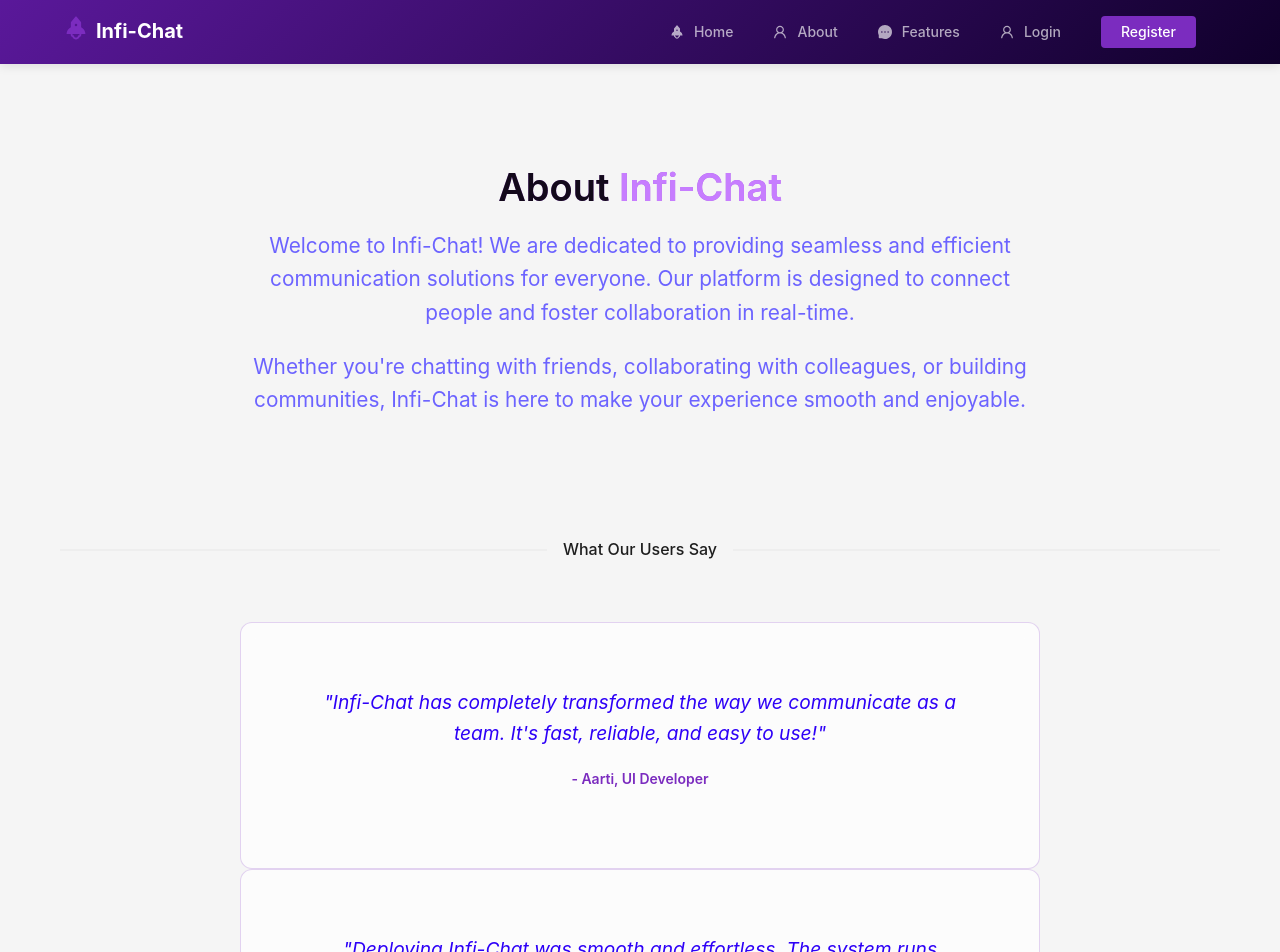
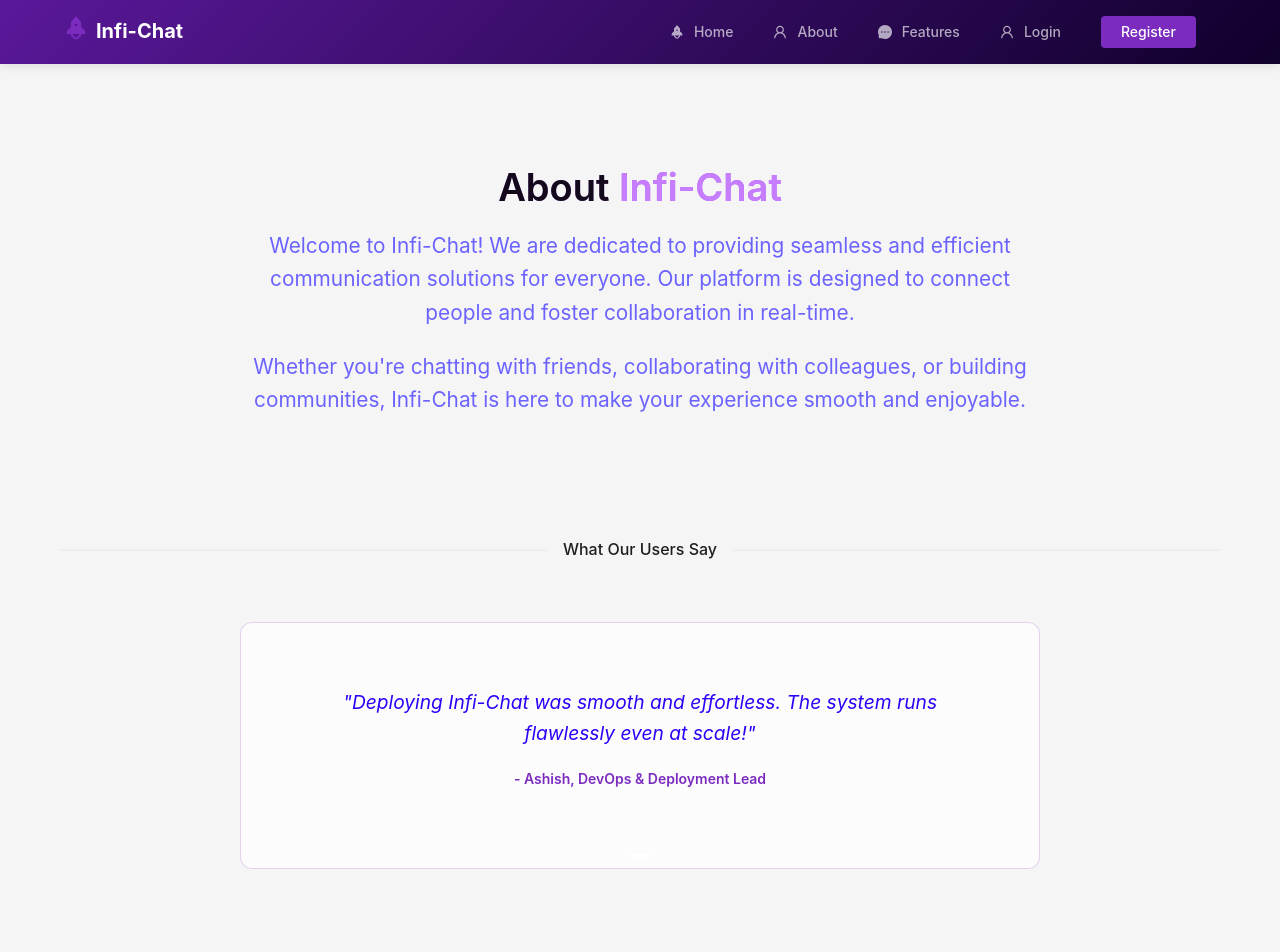
Before and after one commit to Aarupa/infi-chat, a React (Vite) app: page /about in a window 1280 px wide. Shown: the top 952 px of the page. Built offline with nearby package versions, Linux system fonts and the light colour scheme.

Commit message:
added craousal

```diff
--- a/src/component/About.jsx
+++ b/src/component/About.jsx
@@ -1,6 +1,6 @@
 import React from 'react';
-import { Typography, Card, Divider } from 'antd';
-import './Home.css'; // Reuse the same CSS
+import { Typography, Card, Divider, Carousel } from 'antd';
+import './Home.css';
 
 const { Title, Paragraph } = Typography;
 
@@ -24,6 +24,8 @@ const About = () => {
             {/* Testimonials Section */}
             <Divider orientation="center" className="section-divider">What Our Users Say</Divider>
             <div className="testimonial-section" data-aos="zoom-in">
+                <Carousel autoplay>
+                    <div>
                         <Card className="testimonial-card">
                             <Paragraph className="testimonial-text">
                                 "Infi-Chat has completely transformed the way we communicate as a team.
@@ -33,6 +35,8 @@ const About = () => {
                                 - Aarti, UI Developer
                             </Paragraph>
                         </Card>
+                    </div>
+                    <div>
                         <Card className="testimonial-card">
                             <Paragraph className="testimonial-text">
                                 "Deploying Infi-Chat was smooth and effortless. The system runs flawlessly even at scale!"
@@ -41,6 +45,8 @@ const About = () => {
                                 - Ashish, DevOps & Deployment Lead
                             </Paragraph>
                         </Card>
+                    </div>
+                    <div>
                         <Card className="testimonial-card">
                             <Paragraph className="testimonial-text">
                                 "We loved working on the chatbot logic. It’s exciting to see it engaging users so effectively!"
@@ -50,6 +56,8 @@ const About = () => {
                             </Paragraph>
                         </Card>
                     </div>
+                </Carousel>
+            </div>
         </div>
     );
 };
```
Lines whose indentation alone changed are shown as unchanged.
